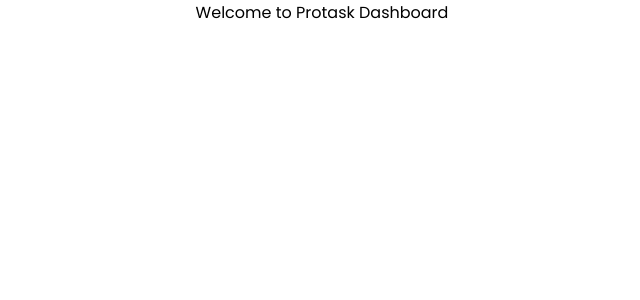
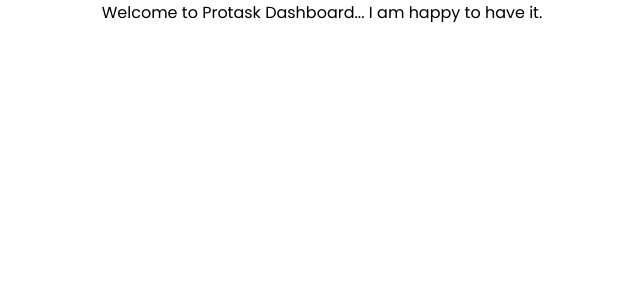
Before and after one commit to AdeJosephdon/protask-dashboard, a React (Create React App) app: page / in a window 1280 px wide. Shown: the top 300 px of the page, without its empty margins (318-958 px from the left). Built offline with nearby package versions, Linux system fonts and the light colour scheme.

Commit message:
ci: added codes for continuous integration.

```diff
--- a/commitlint.config.cjs
+++ b/commitlint.config.cjs
@@ -4,7 +4,7 @@
     'header-min-length': [2, 'always', 20],
     'header-case': [2, 'always', 'sentence-case'],
     'subject-full-stop': [0],
-    'type-empty': [0],
-    'subject-empty': [0],
+    'type-empty': [2, 'never'],
+    'subject-empty': [2, 'never'],
   },
 };
--- a/package.json
+++ b/package.json
@@ -14,6 +14,7 @@
   "scripts": {
     "start": "react-scripts start",
     "build": "react-scripts build",
+    "prepare": "simple-git-hooks",
     "test": "react-scripts test",
     "eject": "react-scripts eject",
     "lint": "eslint 'src/**/*.{js,jsx}'",
@@ -47,7 +48,7 @@
     "prettier": "^3.6.2",
     "simple-git-hooks": "^2.13.0"
   },
-    "simple-git-hooks": {
+  "simple-git-hooks": {
     "commit-msg": "npx --no -- commitlint --edit",
     "pre-commit": "npx lint-staged",
     "pre-push": "npm run lint && npm run format"
--- a/src/App.js
+++ b/src/App.js
@@ -1,8 +1,12 @@
 // import logo from './logo.svg';
-import "./App.css";
+import './App.css';
 
 function App() {
-  return <div className="App">Welcome to Protask Dashboard</div>;
+  return (
+    <div className="App">
+      Welcome to Protask Dashboard... I am happy to have it.
+    </div>
+  );
 }
 
 export default App;
```
